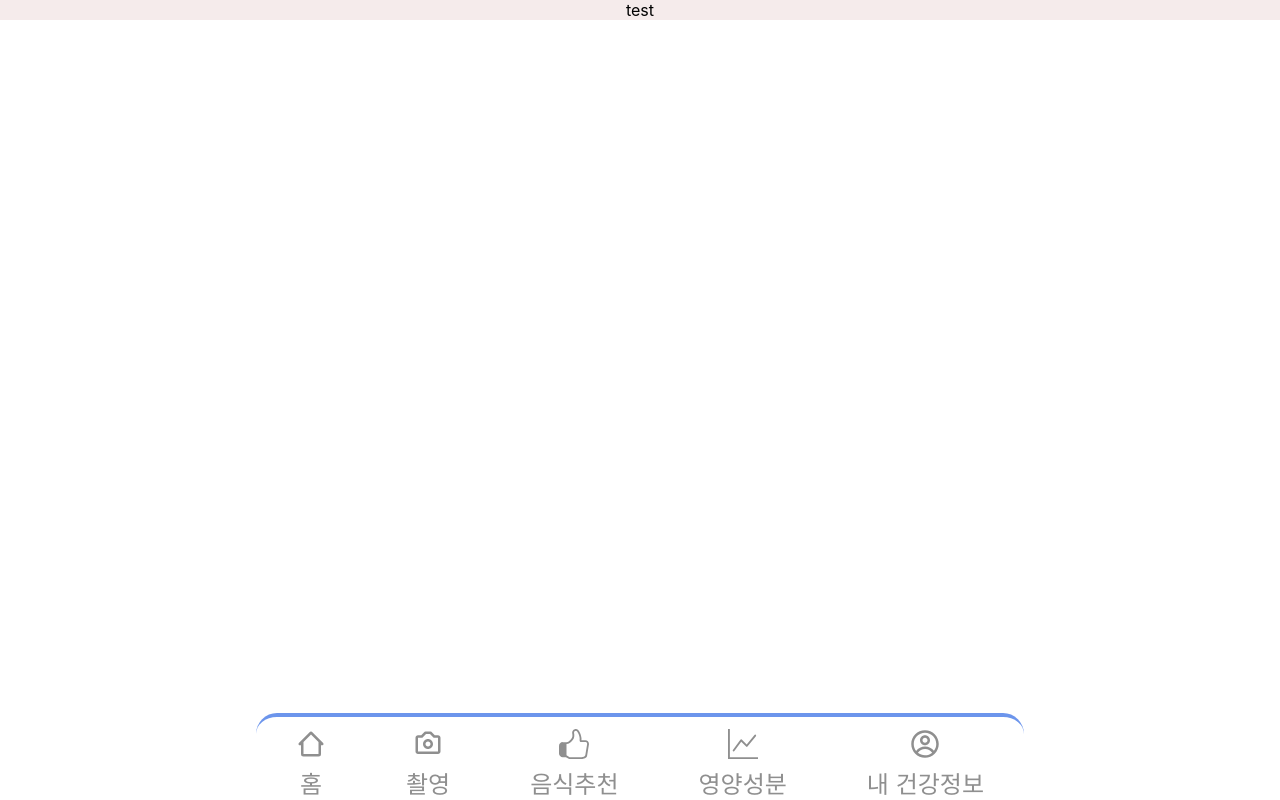
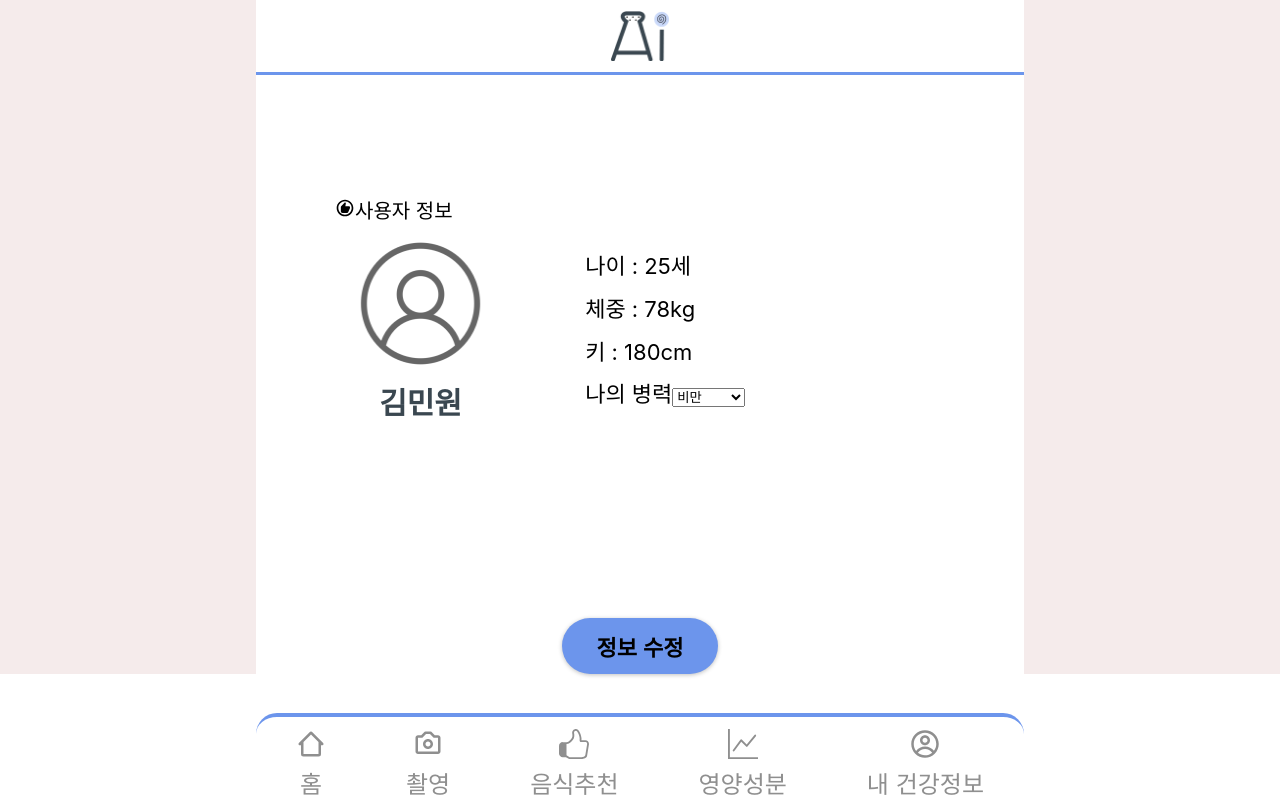
Before and after one commit to Capstone-AIjjadang/FE, a React (Create React App) app in the folder fe/: page /My in a window 1280 px wide. Built offline with nearby package versions, Linux system fonts and the light colour scheme.

Commit message:
[feat] 내 건강정보 페이지 구현 완료
1. 사용자 정보가 없을때, 기본이미지 파일 첨부
2. css 적용 완료

```diff
--- a/fe/src/components/My.js
+++ b/fe/src/components/My.js
@@ -1,12 +1,76 @@
-import React from 'react';
+import React, { useState } from 'react';
 import Navigator from './Navigator';
-import style from '../css/FoodRecommend.module.css';
+import style from '../css/My.module.css';
 import { MdOutlineAlarmOn, MdOutlineRecommend } from "react-icons/md";
 import { CircularProgress, CircularProgressWithLabel } from '@mui/material';
 
 const My = () => {
+    const [userInfo, setUserInfo] = useState({
+        username: '김민원',
+        age: 25,
+        weight: 78,
+        height: 180,
+        medicalHistory: '선택',
+      });
+
+      const handleEditClick = () => {
+        // 여기에 정보 수정 모달 또는 다른 수정 방법을 구현할 수 있습니다.
+        alert('Edit button clicked!');
+      };
+
+      const options = [
+        { value: 'option1', label: '비만' },
+        { value: 'option2', label: '고혈압' },
+        { value: 'option3', label: 'Option 3' },
+      ];
+
     return (
-        <div> test </div>
+
+
+        <div className={style.container}>
+            <div className={style.header}>
+                <img src={"/imgs/Logo.png"} height="50px" />
+            </div>
+
+            <div className={style.title}><MdOutlineRecommend />사용자 정보</div>
+            <div className={style.Section_container}>
+                <div className={style.Section1}>
+
+                    {/* 사용자 사진 및 이름 */}
+                    <div><img src={"/imgs/userimg.png"} width="143" height="143"/></div>
+                    <div className={style.Username}>
+                        {userInfo.username}
+                    </div>
+                </div>
+
+            <div className={style.Section2}>
+                <div className={style.user_container}>
+                    <div className={style.User_profile}>
+                        <p>나이 : {userInfo.age}세</p>
+                        <p>체중 : {userInfo.weight}kg</p>
+                        <p>키 : {userInfo.height}cm</p>
+                        <div>
+                            나의 병력
+                            <select id="selectBox">
+                                {options.map((option) => (
+                                <option key={option.value} value={option.value}>
+                                    {option.label}
+                                </option>
+                                ))}
+                            </select>
+                        </div>
+                    </div>
+                </div>
+            </div>
+        </div>
+
+        <div className={style.center_container}>
+            <button onClick={handleEditClick} className={style.edit_profile}>
+                정보 수정
+            </button>
+        </div>
+
+        </div>
     );
 };
 
--- /dev/null
+++ b/fe/src/css/My.module.css
@@ -0,0 +1,94 @@
+.container {
+    background-color: white;
+    width: 60vw;
+    align-items: center;
+}
+
+.center_container {
+    display: flex;
+    justify-content: center;
+    align-items: center;
+  }
+
+.header {
+    height: 72px;
+    display: flex;
+    justify-content: center;
+    align-items: center;
+    border-bottom: 3px solid #6C95EC;
+    margin-bottom: 120px;
+}
+
+.Section_container {
+    display: flex;
+    flex-direction: row;
+    align-items: center;
+    margin-bottom: 165px;
+}
+
+.title {
+    padding-left : 79px;
+    font-size: 20px;
+    margin-bottom: 1%;
+}
+
+.Section1 {
+    display: flex;
+    flex-direction: column;
+    flex: 3;
+    margin-bottom: 4%;
+    align-items: center;
+    /* border: 3px solid #3A4750;
+    border-radius: 10px; */
+}
+
+.Section2 {
+    align-items: left;
+    flex:4;
+    margin-bottom: 4%;
+    /* border: 3px solid #3A4750;
+    border-radius: 10px; */
+}
+
+.user_container {
+    display: flex;
+    justify-content: center;
+    align-items: left;
+    flex-direction: column;
+    margin-bottom: 3%;
+}
+
+
+.Username {
+    color: #3A4750;
+    font-weight: bold;
+    font-size: 30px;
+}
+
+.User_profile {
+    color: black;
+    align-items: left;
+    font-size: 22px;
+    line-height: 0.95;
+}
+
+.edit_profile {
+    height: 56px;
+    width: 156px;
+    border-radius: 30px;
+
+    background-color: #6C95EC;
+    color: black;
+    padding: 10px 20px;
+    border: none;
+    box-shadow: 0px 1px 4px 0px rgba(0, 0, 0, 0.25);
+
+    flex-shrink: 0;
+    cursor: pointer;
+    font-size: 22px;
+    font-weight: bold;
+}
+
+.edit_profile:hover {
+    background-color: #1c6ca1;
+  }
```
Also changed, not shown: fe/public/imgs/userimg.png (added).
